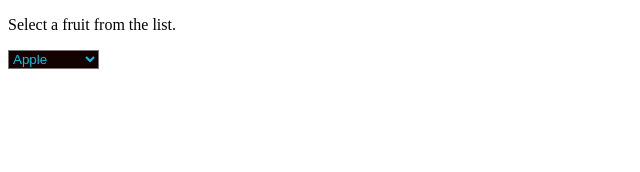
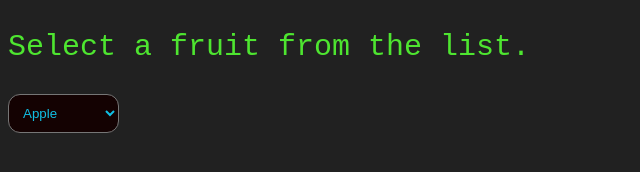
Before and after one commit to aasim-syed/onchange, a plain HTML site: page index.html in a window 1280 px wide. Shown: the whole page, without its empty margins (0-640 px from the left). Drawn offline with Linux system fonts and the light colour scheme.

Commit message:
Update index.html

```diff
--- a/index.html
+++ b/index.html
@@ -17,6 +17,16 @@
     select{
       color: #11BFE4;
       background: #140202;
+      padding: 10px;
+      border-radius: 12px;
+    }
+    p{
+      font-family: monospace;
+      font-size: 30px;
+      color: #4EE530;
+    }
+    body{
+      background: url("Black-Animation-Background.svg");
     }
 </style>
 <script>
```
